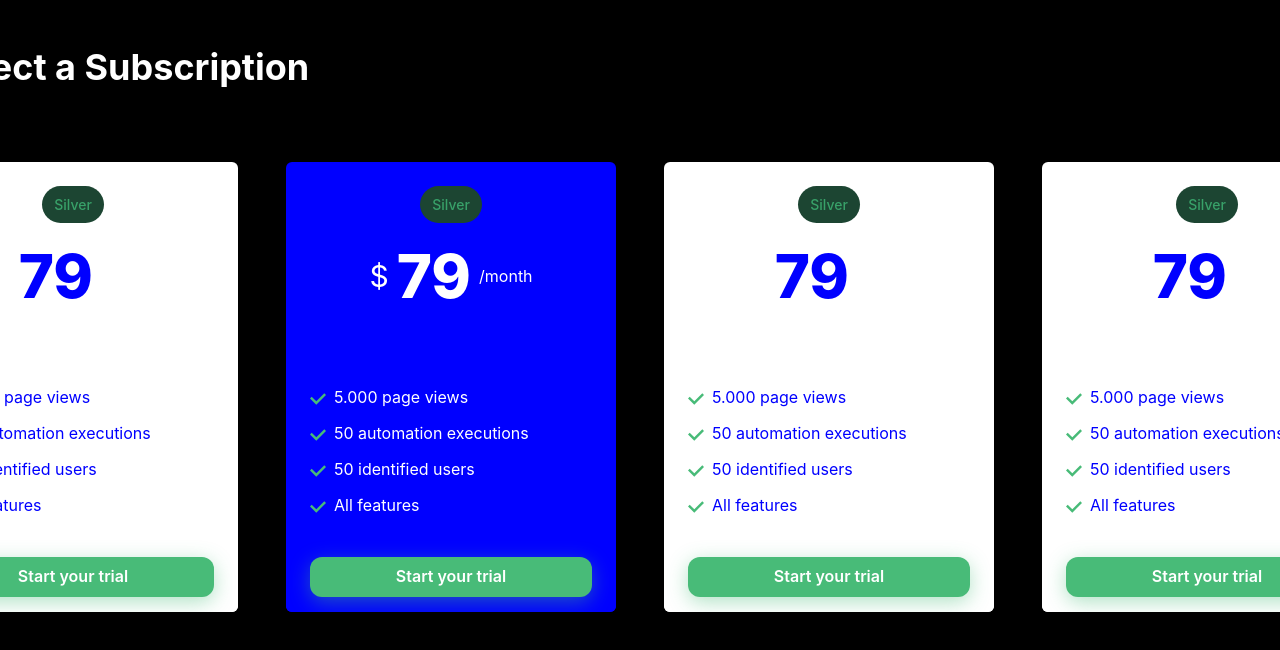
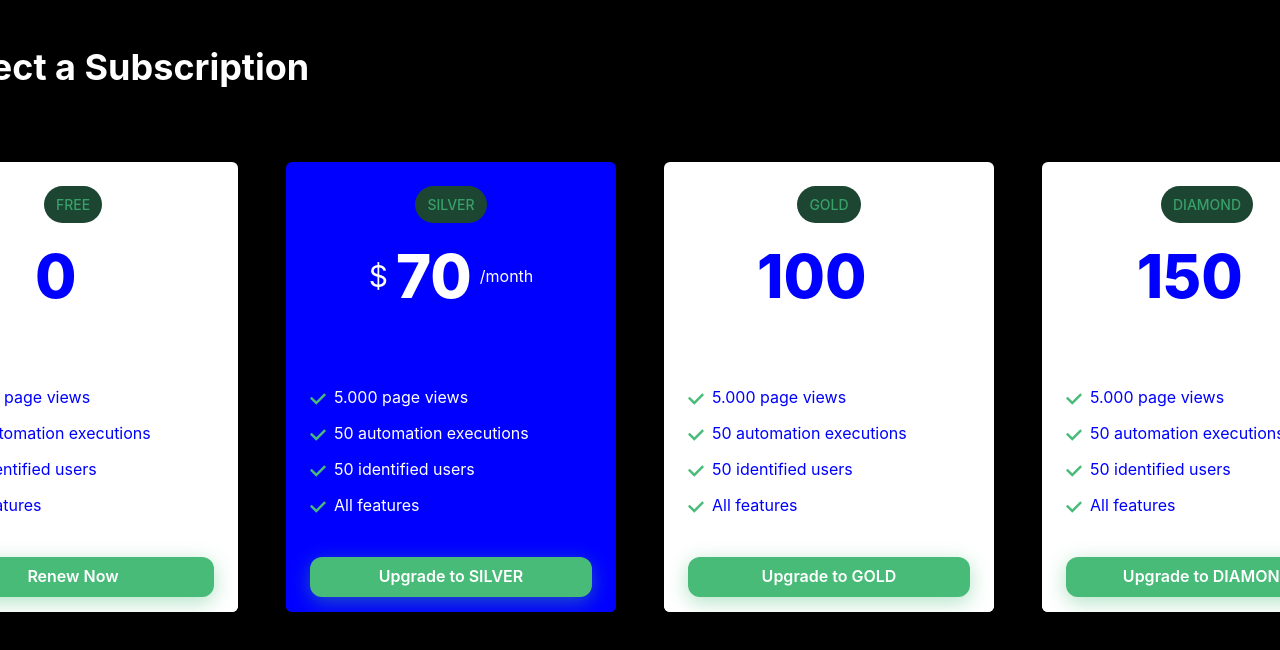
Before and after one commit to K123Ritesh/arrow-signals-webclient, a React (Vite) app: page /subscribe in a window 1280 px wide. Shown: the top 650 px of the page. Built offline with nearby package versions, Linux system fonts and the light colour scheme.

Commit message:
Subscriptions All Stuff Done

```diff
--- a/package.json
+++ b/package.json
@@ -14,7 +14,7 @@
     "@chakra-ui/react": "^2.8.2",
     "@emotion/react": "^11.11.3",
     "@emotion/styled": "^11.11.0",
-    "axios": "^1.6.7",
+    "axios": "^1.6.8",
     "date-fns": "^3.6.0",
     "framer-motion": "^10.18.0",
     "react": "^18.2.0",
--- a/src/App.tsx
+++ b/src/App.tsx
@@ -1,11 +1,9 @@
-import React from "react";
 import { createBrowserRouter, RouterProvider } from "react-router-dom";
 import LoginPage from "./pages/login";
 import SignupPage from "./pages/signup";
 import Home from "./pages/home";
 import UserProfile from "./pages/profile";
 import PricingPage from "./pages/subsciption";
-import Simple from "./pages/subsciption";
 
 function App() {
   const router = createBrowserRouter([
@@ -28,7 +26,7 @@ function App() {
     },
     {
       path: "/subscribe",
-      element: <Simple/>,
+      element: <PricingPage/>,
     },
   ]);
 
--- a/src/components/pricing.tsx
+++ b/src/components/pricing.tsx
@@ -1,21 +1,25 @@
 // Pricing.tsx
 
-import { Box,Text, Stack, List, ListItem, ListIcon, Button, useColorModeValue } from '@chakra-ui/react';
+import { Box, Text, Stack, List, ListItem, ListIcon, Button, useColorModeValue } from '@chakra-ui/react';
 import { CheckIcon } from '@chakra-ui/icons';
 
 interface PricingProps {
   selected: boolean;
-  onclick:() => void;
+  onclick: () => void;
+  onbuyNow: () => void;
+  currentType: string;
+  subscriptionType: string;
+  price: number;
 }
 
-const Pricing: React.FC<PricingProps> = ({ selected ,onclick }) => {
+const Pricing: React.FC<PricingProps> = ({ price, currentType, subscriptionType, selected, onclick, onbuyNow }) => {
   return (
     <Box
       onClick={onclick}
       m={'3'}
       w={'330px !important'}
-      bg={selected ?'blue':'white'}
-      boxShadow={selected ? '3xl' : 'xl' }
+      bg={selected ? 'blue' : 'white'}
+      boxShadow={selected ? '3xl' : 'xl'}
       rounded={'md'}
       height={'450px !important'}
       overflow={'hidden'} >
@@ -32,32 +36,32 @@ const Pricing: React.FC<PricingProps> = ({ selected ,onclick }) => {
           px={3}
           color={'green.500'}
           rounded={'full'}>
-        Silver
+          {subscriptionType}
         </Text>
         <Stack direction={'row'} align={'center'} justify={'center'}>
           <Text fontSize={'3xl'}>$</Text>
-            <Text fontSize={'6xl'} fontWeight={800} color={selected ?'white':'blue'}>
-              79
+          <Text fontSize={'6xl'} fontWeight={800} color={selected ? 'white' : 'blue'}>
+            {price}
           </Text>
-            <Text color={selected ?'white':'grey.500'}>/month</Text>
+          <Text color={selected ? 'white' : 'grey.500'}>/month</Text>
         </Stack>
       </Stack>
 
-        <Box bg={selected ?'blue' :'white'} px={6} py={10}>
+      <Box bg={selected ? 'blue' : 'white'} px={6} py={10}>
         <List spacing={3}>
-            <ListItem color={selected ?'white':'blue'}>
+          <ListItem color={selected ? 'white' : 'blue'}>
             <ListIcon as={CheckIcon} color="green.400" />
             5.000 page views
           </ListItem>
-            <ListItem color={selected ?'white':'blue'}>
+          <ListItem color={selected ? 'white' : 'blue'}>
             <ListIcon as={CheckIcon} color="green.400" />
             50 automation executions
           </ListItem>
-            <ListItem color={selected ?'white':'blue'}>
+          <ListItem color={selected ? 'white' : 'blue'}>
             <ListIcon as={CheckIcon} color="green.400" />
             50 identified users
           </ListItem>
-            <ListItem color={selected ?'white':'blue'}>
+          <ListItem color={selected ? 'white' : 'blue'}>
             <ListIcon as={CheckIcon} color="green.400" />
             All features
           </ListItem>
@@ -75,8 +79,10 @@ const Pricing: React.FC<PricingProps> = ({ selected ,onclick }) => {
           }}
           _focus={{
             bg: 'green.500',
-            }}>
-            Start your trial
+          }}
+          onClick={onbuyNow}
+        >
+          {currentType == subscriptionType ? 'Renew Now' : 'Upgrade to ' + subscriptionType}
         </Button>
       </Box>
     </Box>
--- /dev/null
+++ b/src/http/buy_subscription.ts
@@ -0,0 +1,30 @@
+import axios, { AxiosResponse } from 'axios';
+
+const endpointUrl = 'http://localhost:3000/subscription/';
+
+export async function upgradePremium(userId:number,subscriptionType:string){
+
+    axios.post(endpointUrl+'upgrade/'+userId+'/'+subscriptionType, {
+        "Content-Type": "application/json"
+      })
+    .then((response: AxiosResponse) => {
+      console.log('Response:', response.data);
+      getDetailsOfUserSubscriptions(1)
+    })
+    .catch((error: unknown) => {
+      // Handle error
+      console.error('Error:', error);
+    });
+}
+
+
+export async function getDetailsOfUserSubscriptions(userId:number){
+    axios.get(endpointUrl+'info/'+userId)
+    .then((response: AxiosResponse) => {
+      console.log('Response:', response.data);
+    })
+    .catch((error: unknown) => {
+      // Handle error
+      console.error('Error:', error);
+    });
+}
--- a/src/pages/subsciption.tsx
+++ b/src/pages/subsciption.tsx
@@ -3,14 +3,15 @@
 import { Flex, Text } from '@chakra-ui/react';
 import Pricing from '../components/pricing';
 import { useState } from 'react';
+import { getDetailsOfUserSubscriptions, upgradePremium } from '../http/buy_subscription';
 
 
 const PricingPage = () => {
 
-  const [selected, updateSelected]=useState([false,true,false,false])
+  const [selected, updateSelected] = useState([false, true, false, false])
   return (
-    <div style={{height:'100vh', backgroundColor:'black'}}  >
-      <Text fontSize="4xl" fontWeight="bolder" pb={4} pt={10} pl={10}  color={'white'}>
+    <div style={{ height: '100vh', backgroundColor: 'black' }}  >
+      <Text fontSize="4xl" fontWeight="bolder" pb={4} pt={10} pl={10} color={'white'}>
         Select a Subscription
       </Text>
       <Flex
@@ -22,27 +23,70 @@ const PricingPage = () => {
         backgroundColor={'black.200'}
         gap={6}
         pt={10}>
-        <Pricing selected={selected[0]} onclick={
-           ()=>{
+        <Pricing
+          currentType='FREE'
+          onbuyNow={
+            () => {
+              console.log("FREEE")
+            }
+          }
+          price={0}
+          subscriptionType='FREE'
+          selected={selected[0]} onclick={
+            () => {
               console.log("THIS TAPPED")
-            updateSelected([true,false,false,false])
+              updateSelected([true, false, false, false])
             }
           } />
-        <Pricing selected={selected[1]} onclick={
-           ()=>{
-            updateSelected([false,true,false,false])
+        <Pricing
+          currentType='FREE'
+          onbuyNow={
+            () => {
+              console.log("SILVERRRR")
+              getDetailsOfUserSubscriptions(1)
+              upgradePremium(1,'silver')
             }
-        }/>
-        <Pricing selected={selected[2]} onclick={
-           ()=>{
-            updateSelected([false,false,true,false])
           }
-        }/>
-        <Pricing selected={selected[3]} onclick={
-           ()=>{
-            updateSelected([false,false,false,true])
+          price={70}
+          subscriptionType='SILVER'
+          selected={selected[1]} onclick={
+            () => {
+              updateSelected([false, true, false, false])
             }
-        }/>
+          } />
+        <Pricing
+          currentType='FREE'
+          onbuyNow={
+            () => {
+              console.log("GOLDDDD")
+              getDetailsOfUserSubscriptions(1)
+              upgradePremium(1,'gold')
+
+            }
+          }
+          price={100}
+          subscriptionType='GOLD'
+          selected={selected[2]} onclick={
+            () => {
+              updateSelected([false, false, true, false])
+            }
+          } />
+        <Pricing
+          currentType='FREE'
+          onbuyNow={
+            () => {
+              console.log("DIAMOND")
+              getDetailsOfUserSubscriptions(1)
+              upgradePremium(1,'diamond')
+            }
+          }
+          price={150}
+          subscriptionType='DIAMOND'
+          selected={selected[3]} onclick={
+            () => {
+              updateSelected([false, false, false, true])
+            }
+          } />
 
       </Flex>
     </div >
```
Also changed, not shown: 1 other file (tests, documents, lock files or other folders). Lines whose indentation alone changed are shown as unchanged.
